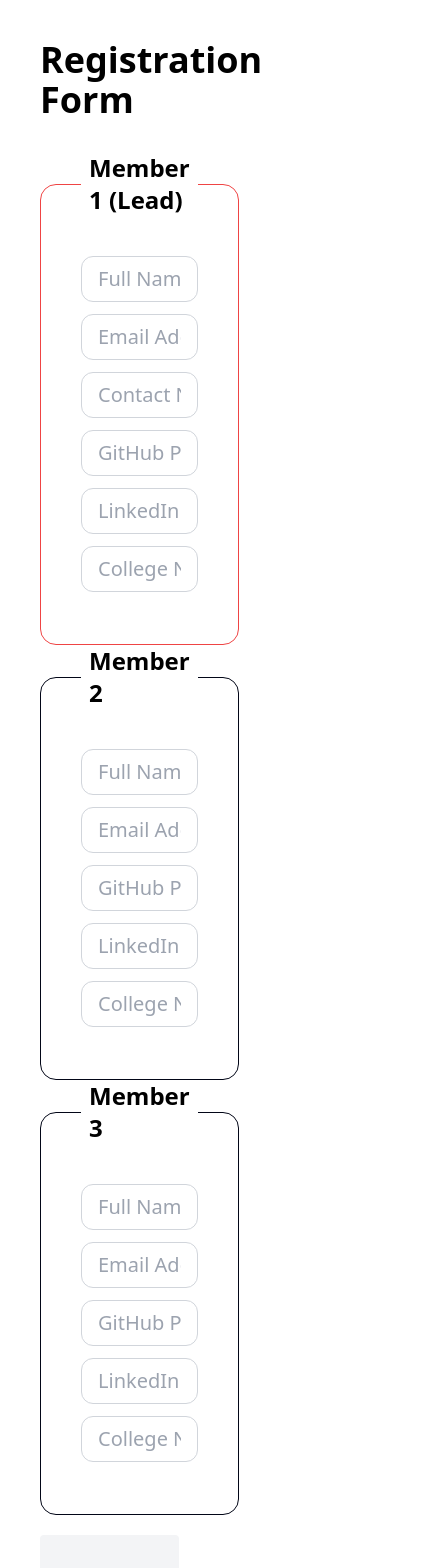
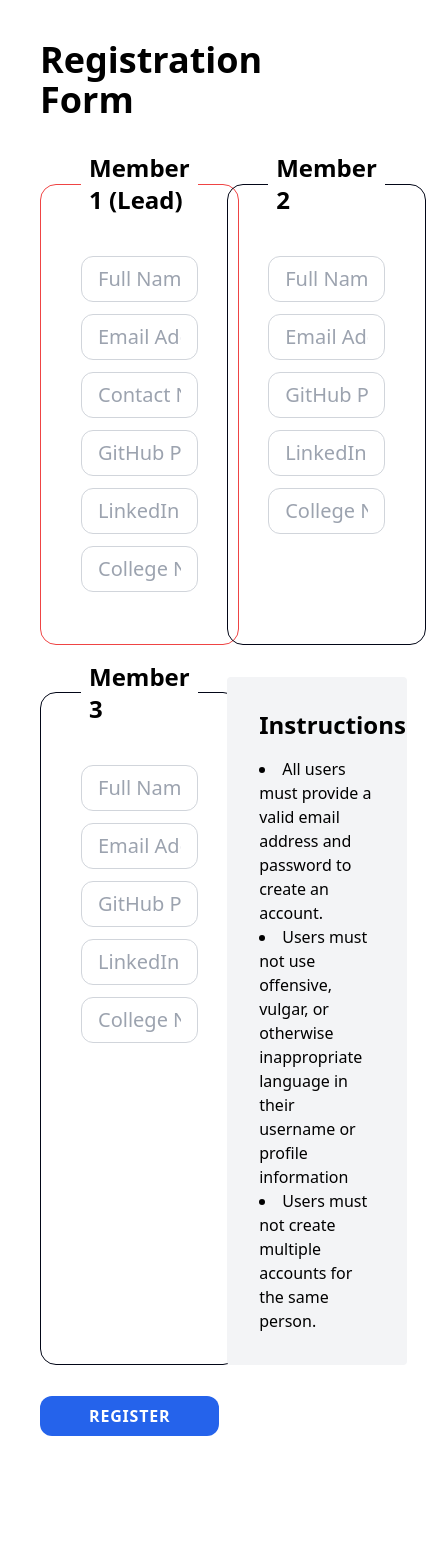
Before and after one commit to adil2705/ProgrammersClubAiktc, a React (Vite) app: page /register in a window 390 px wide. Shown: the top 1568 px of the page, 426 px wide, since content can reach past the window. After the commit the page ends 1476 px from the top, so only its background shows below. Built offline with nearby package versions, Linux system fonts and the light colour scheme; no server answers.

Commit message:
Add files via upload
fix: tablet responsive for registration algo8

```diff
--- a/src/algorithm8.0/pages/Registration.jsx
+++ b/src/algorithm8.0/pages/Registration.jsx
@@ -34,13 +34,15 @@ const Register = () => {
         });
     }
 
+    let form_style_modular_tailwind = "flex flex-col"
+
     return (
         <section>
             <div className="p-10">
                 <h1 className="mb-8 font-extrabold text-4xl">Registration Form</h1>
-                <div className="grid grid-cols-2 md:grid-cols-2 gap-8">
+                <div className="grid grid-cols-2 gap-8 ">
 
-                    <form>
+                    <form className={`grid grid-cols-2 w-[94vw] gap-x-[2vw] gap-y-[4vw] sm:${form_style_modular_tailwind} md:${form_style_modular_tailwind}`}>
                         <fieldset className='border border-red-500 p-10 rounded-2xl'>
                             <legend className='text-2xl font-bold px-2'>Member 1 (Lead)</legend>
                             <input
@@ -194,8 +196,8 @@ const Register = () => {
                                 placeholder="College Name" />
                         </fieldset>
 
-                        <aside className="my-5">
-                            <div className="bg-gray-100 p-8 rounded">
+                        <aside className="mt-4">
+                            <div className="bg-gray-100 p-8 rounded h-full">
                                 <h2 className="font-bold text-2xl">Instructions</h2>
                                 <ul className="list-disc mt-4 list-inside">
                                     <li>All users must provide a valid email address and password to create an account.</li>
```
